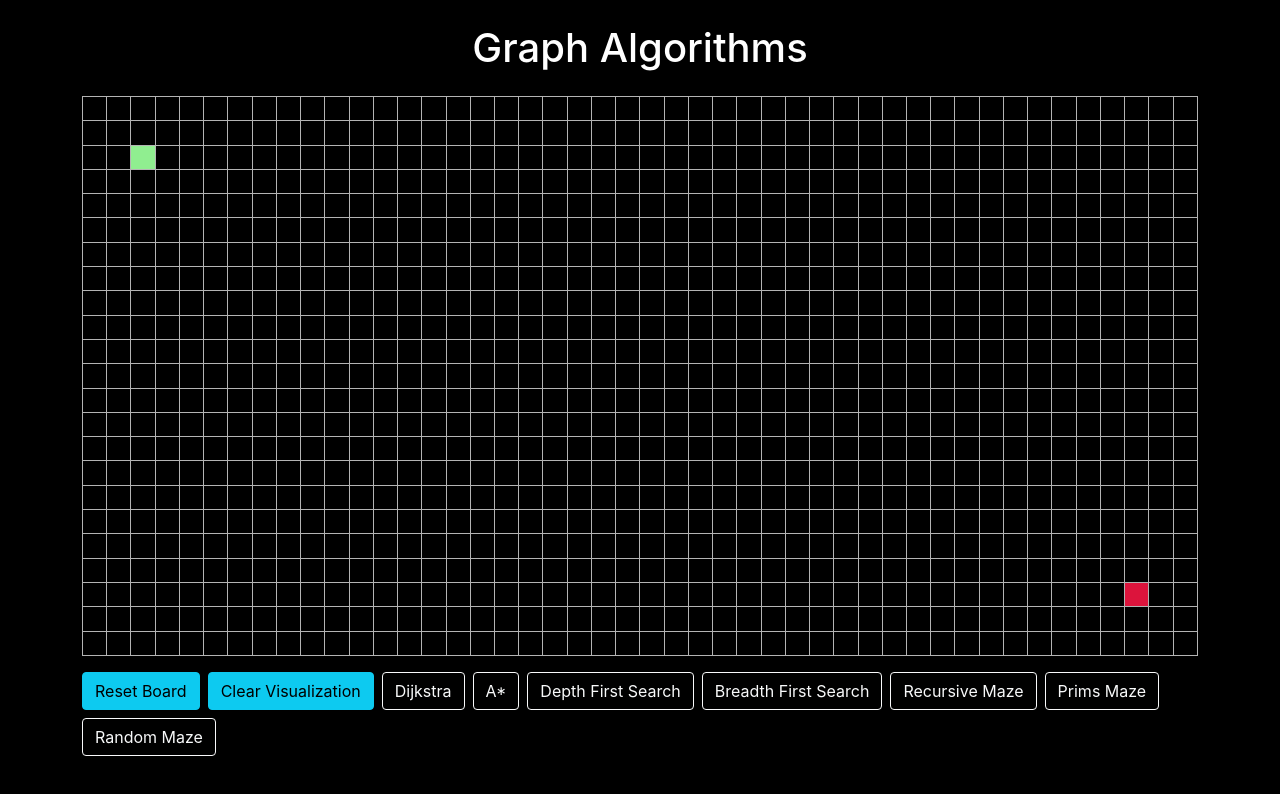
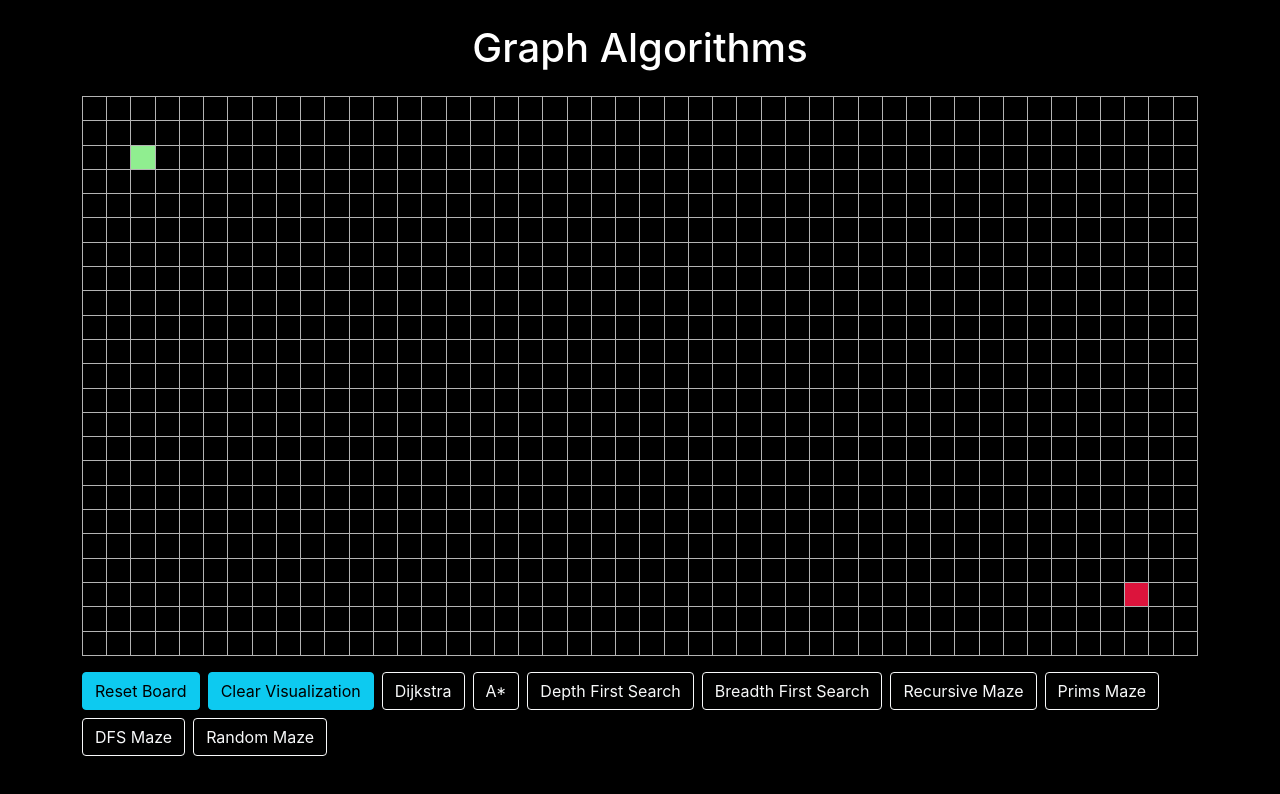
Before and after one commit to anish-kondepudi/AlgorithmVisualizer, a React (Create React App) app in the folder algorithm_visualizer/: page /graph in a window 1280 px wide. Shown: the top 794 px of the page. Built offline with nearby package versions, Linux system fonts and the light colour scheme.

Commit message:
DFS maze

```diff
--- a/algorithm_visualizer/src/pages/GraphPage.js
+++ b/algorithm_visualizer/src/pages/GraphPage.js
@@ -1,6 +1,6 @@
 import "./GraphPage.css";
 import { dijkstra, aStar, depthFirstSearch, breadthFirstSearch, getNodesInShortestPathOrder } from "./graph_components/graphAlgorithms";
-import { recursiveDivision, randomMaze, prims } from "./graph_components/mazeAlgorithms";
+import { recursiveDivision, randomMaze, prims, dfsMaze } from "./graph_components/mazeAlgorithms";
 import { useState, useEffect, useRef } from "react"
 import {Node} from './graph_components/Node';
 
@@ -372,6 +372,7 @@ export const GraphPage = () => {
         <button className="btn btn-outline-light" onClick={()=> {runAlgorithm(breadthFirstSearch)}}>Breadth First Search</button>
         <button className="btn btn-outline-light" onClick={() => {generateMaze(recursiveDivision)}}>Recursive Maze</button>
         <button className="btn btn-outline-light" onClick={() => {generateMaze(prims)}}>Prims Maze</button>
+        <button className="btn btn-outline-light" onClick={() => {generateMaze(dfsMaze)}}>DFS Maze</button>
         <button className="btn btn-outline-light" onClick={() => {generateMaze(randomMaze)}}>Random Maze</button>
       </div>
 
--- a/algorithm_visualizer/src/pages/graph_components/mazeAlgorithms.js
+++ b/algorithm_visualizer/src/pages/graph_components/mazeAlgorithms.js
@@ -77,7 +77,7 @@ export function randomMaze(grid) {
     return walls;
 }
 
-
+//https://stackoverflow.com/questions/23843197/maze-generating-algorithm-in-grid
 export function prims(grid) {
     const walls = [];
     const minSpanTree = [];
@@ -132,3 +132,62 @@ export function prims(grid) {
 
     return walls;
 }
+
+export function dfsMaze(grid) {
+    const walls = [];
+    const dfsTree = [];
+    const tmp = []
+
+    for (let row = 0; row < grid.length; row++) {
+        const curRow = [];
+        for (let col = 0; col < grid[0].length; col++) {
+            curRow.push(true);
+        }
+        tmp.push(curRow);
+    }
+
+    const stack = [];
+    const [startRow, startCol] = [randOdd(1, tmp.length-2), randOdd(1, tmp[0].length-2)]
+    stack.push([startRow, startCol, startRow, startCol]);
+
+    while (stack.length > 0) {
+        const f = stack.pop();
+
+        const row = f[0];
+        const col = f[1];
+
+        dfsTree.push([row, col]);
+
+        tmp[row][col] = false;
+
+        const neighbors = [];
+
+        if (row > 1 && tmp[row - 2][col] === true) { tmp[row - 1][col] = false;  tmp[row - 2][col] = false; neighbors.push([row - 2, col])}
+        if (row < tmp.length - 2 && tmp[row + 2][col] === true) { tmp[row + 1][col] = false;  tmp[row + 2][col] = false; neighbors.push([row+2, col])}
+        if (col > 1 && tmp[row][col - 2] === true) { tmp[row][col - 1] = false;  tmp[row][col - 2] = false; neighbors.push([row, col-2])}
+        if (col < tmp[0].length - 2 && tmp[row][col + 2] === true) { tmp[row][col + 1] = false;  tmp[row][col + 2] = false; neighbors.push([row, col+2])}
+
+        if (neighbors.length > 0) {
+            const randIdx = rand(0, neighbors.length -1);
+            for (let i = 0; i < neighbors.length; i++) {
+                if (i !== randIdx) stack.push(neighbors[i]);
+            }
+            stack.push(neighbors[randIdx]);
+        }
+    }
+
+    for (let coord of dfsTree) {
+        let [row, col] = coord;
+
+        if (tmp[row - 1][col - 1]) walls.push(grid[row - 1][col - 1]);
+        if (tmp[row - 1][col]) walls.push(grid[row - 1][col]);
+        if (tmp[row - 1][col + 1]) walls.push(grid[row - 1][col + 1]);
+        if (tmp[row][col + 1]) walls.push(grid[row][col + 1]);
+        if (tmp[row + 1][col + 1]) walls.push(grid[row + 1][col + 1]);
+        if (tmp[row + 1][col]) walls.push(grid[row + 1][col]);
+        if (tmp[row + 1][col - 1]) walls.push(grid[row + 1][col - 1]);
+        if (tmp[row][col - 1]) walls.push(grid[row][col - 1]);
+    }
+
+    return walls;
+}
```
